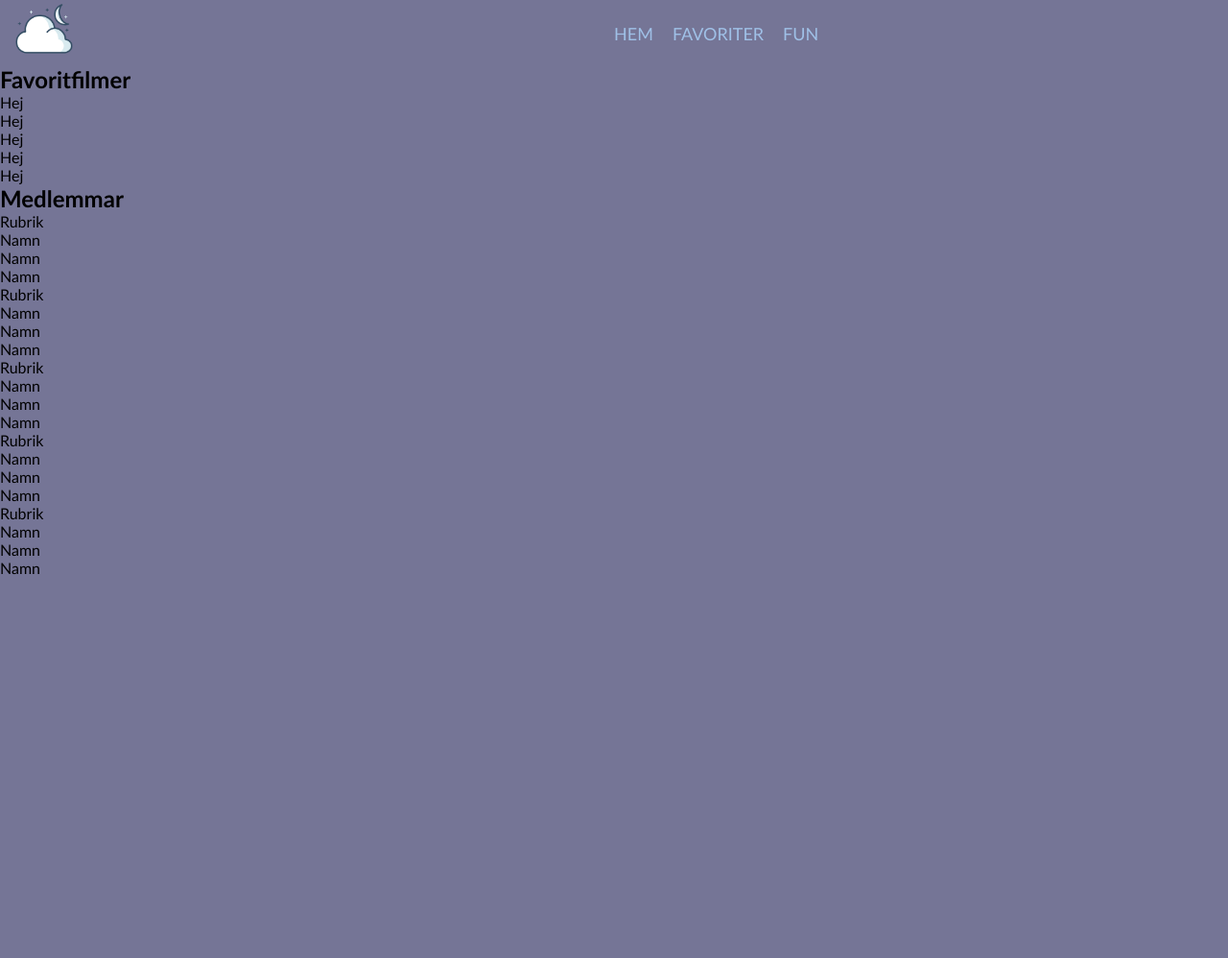
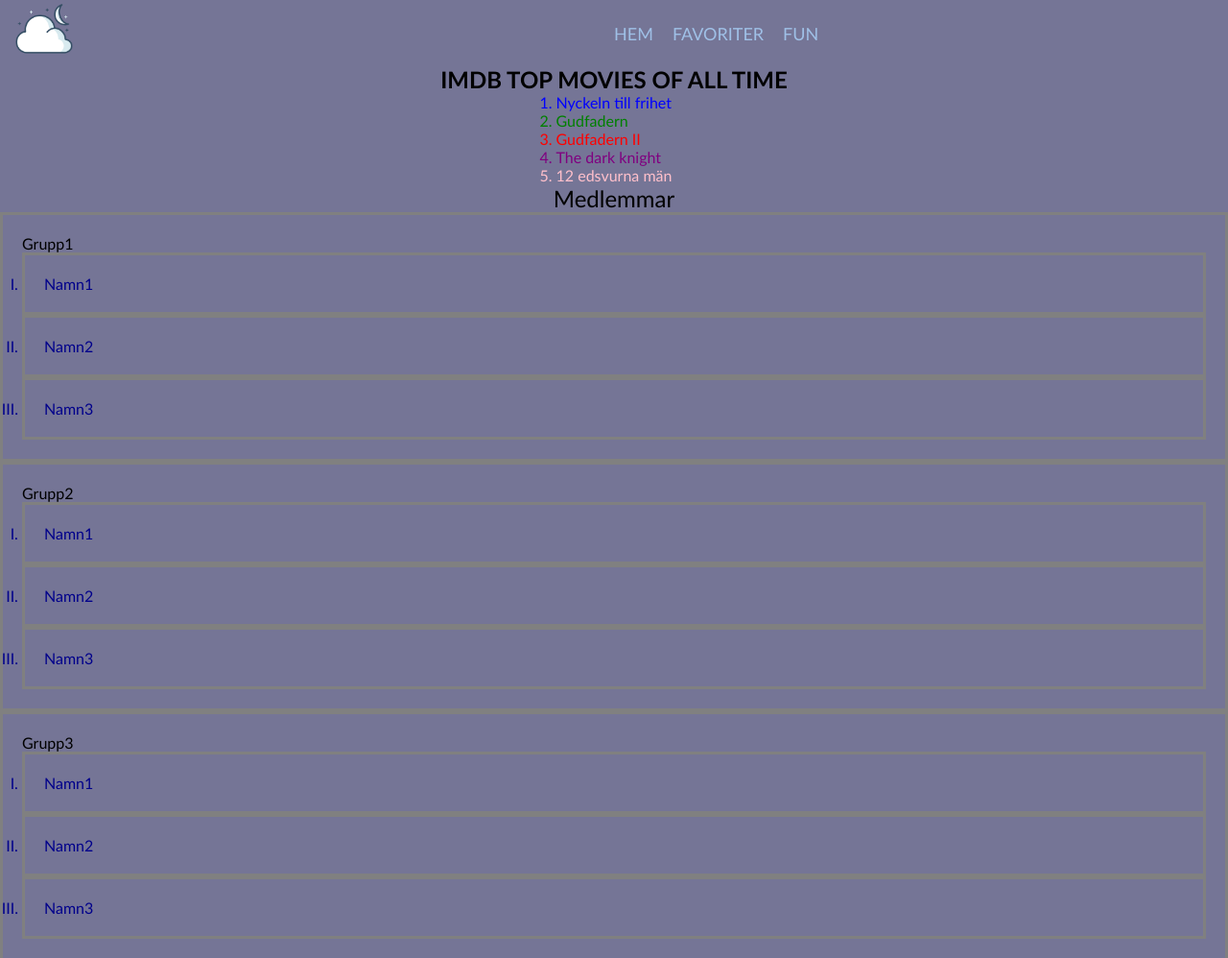
Before and after one commit to JennyBack/tentamen, a plain HTML site: page listor.html in a window 1280 px wide. Shown: the top 998 px of the page at 96% size. Before the commit the page ends 800 px from the top, so only its background shows below. Drawn offline with Linux system fonts and the light colour scheme.

Commit message:
sista ändringar

```diff
--- a/listor.html
+++ b/listor.html
@@ -5,6 +5,13 @@
     <meta name="viewport" content="width=device-width, initial-scale=1.0" />
     <meta name="keywords" content="HTML, CSS" />
     <meta name="author" content="Jenny Bäcklin" />
+    <!--CDN FONTAWESOME FOR THE BURGER ICON-->
+    <link
+      rel="stylesheet"
+      href="https://use.fontawesome.com/releases/v5.15.1/css/all.css"
+      integrity="sha384-vp86vTRFVJgpjF9jiIGPEEqYqlDwgyBgEF109VFjmqGmIY/Y4HV4d3Gp2irVfcrp"
+      crossorigin="anonymous"
+    />
     <link rel="stylesheet" href="style.css" />
     <title>Tentamen</title>
   </head>
@@ -38,65 +45,66 @@
       </nav>
     </header>
     <main>
-      <section>
-        <h1>Favoritfilmer</h1>
+      <section class="movieList">
+        <h1>IMDB TOP MOVIES OF ALL TIME</h1>
         <ol>
-          <li>Hej</li>
-          <li>Hej</li>
-          <li>Hej</li>
-          <li>Hej</li>
-          <li>Hej</li>
+          <li style="color: blue">Nyckeln till frihet</li>
+          <!--OBS löste detta med färgerna inline pga tidsbrist-->
+          <li style="color: green">Gudfadern</li>
+          <li style="color: red">Gudfadern II</li>
+          <li style="color: purple">The dark knight</li>
+          <li style="color: pink">12 edsvurna män</li>
         </ol>
       </section>
-      <section>
+      <section class="medlemmar">
         <h1>Medlemmar</h1>
         <ul>
           <li>
-            Rubrik
+            Grupp1
             <ol>
-              <li>Namn</li>
-              <li>Namn</li>
-              <li>Namn</li>
+              <li>Namn1</li>
+              <li>Namn2</li>
+              <li>Namn3</li>
             </ol>
           </li>
         </ul>
         <ul>
           <li>
-            Rubrik
+            Grupp2
             <ol>
-              <li>Namn</li>
-              <li>Namn</li>
-              <li>Namn</li>
+              <li>Namn1</li>
+              <li>Namn2</li>
+              <li>Namn3</li>
             </ol>
           </li>
         </ul>
         <ul>
           <li>
-            Rubrik
+            Grupp3
             <ol>
-              <li>Namn</li>
-              <li>Namn</li>
-              <li>Namn</li>
+              <li>Namn1</li>
+              <li>Namn2</li>
+              <li>Namn3</li>
             </ol>
           </li>
         </ul>
         <ul>
           <li>
-            Rubrik
+            Grupp4
             <ol>
-              <li>Namn</li>
-              <li>Namn</li>
-              <li>Namn</li>
+              <li>Namn1</li>
+              <li>Namn2</li>
+              <li>Namn3</li>
             </ol>
           </li>
         </ul>
         <ul>
           <li>
-            Rubrik
+            Grupp5
             <ol>
-              <li>Namn</li>
-              <li>Namn</li>
-              <li>Namn</li>
+              <li>Namn1</li>
+              <li>Namn2</li>
+              <li>Namn3</li>
             </ol>
           </li>
         </ul>
--- a/style.css
+++ b/style.css
@@ -106,7 +106,32 @@ nav a:hover {
   margin-top: 30px;
   margin-bottom: 30px;
 }
+/* INDEX STYLING END*/
 
+/*LIST PAGE STYLING START*/
+.movieList {
+  display: flex;
+  flex-direction: column;
+  align-items: center;
+  justify-content: center;
+  margin: auto;
+}
+
+.medlemmar h1 {
+  font-weight: 200;
+  text-align: center;
+}
+
+.medlemmar li {
+  margin: auto;
+  padding: 20px;
+  border: solid grey;
+}
+
+.medlemmar ol {
+  list-style-type: upper-roman;
+  color: darkblue;
+}
 /*"FUN" PAGE ANIMATION, TRANSITION, HOVERLIST STYLING START*/
 .animation div {
   height: 200px;
@@ -151,7 +176,13 @@ nav a:hover {
   display: none;
 }
 .visibleList:hover {
+  cursor: pointer;
+  font-size: 24px;
+}
+.visibleList:hover ol {
   display: block;
+  background-color: white;
+  cursor: pointer;
 }
 
 /*RESPONIVE DESIGN FOR DESKTOP USERS*/
```
Also changed, not shown: grafiskt.html (+7 -0 lines).
